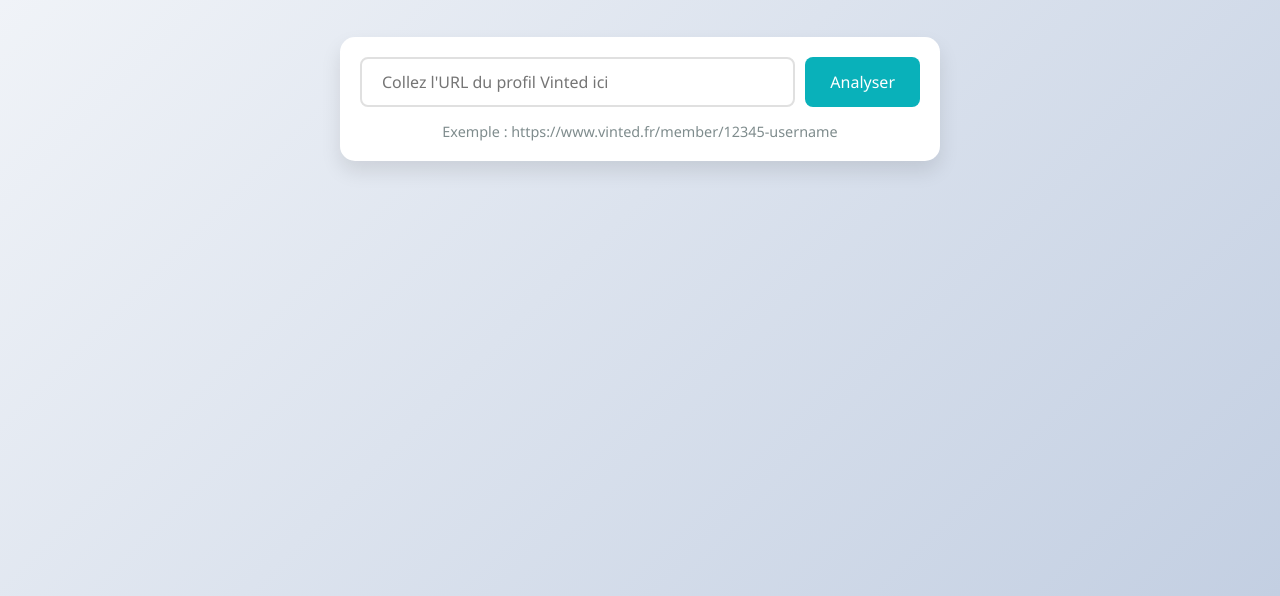
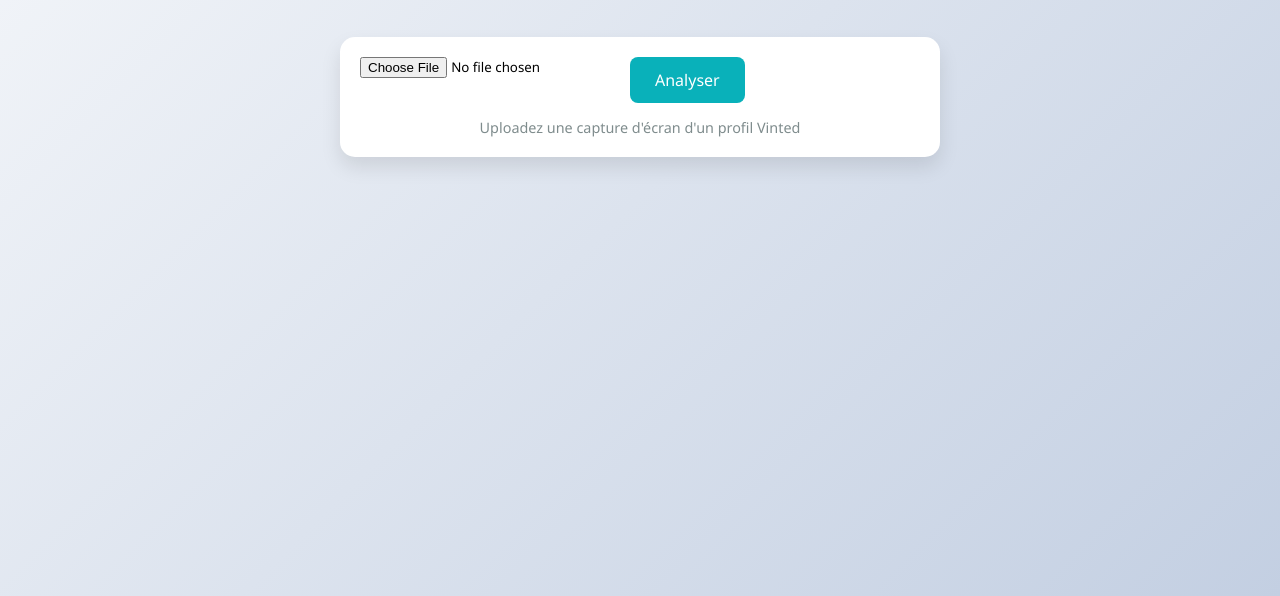
Before and after one commit to netraax/vintedtest, a website: page index.html in a window 1280 px wide. Shown: the part 204-800 px from the top of the page. Drawn offline with Linux system fonts and the light colour scheme.

Commit message:
Update index.html

```diff
--- a/index.html
+++ b/index.html
@@ -139,13 +139,13 @@
 
 <div class="search-container">
     <div class="search-box">
-                <input type="url"
-                       placeholder="Collez l'URL du profil Vinted ici"
-                       id="profile-url">
-                <button onclick="analyzeProfile()">Analyser</button>
+        <input type="file"
+               accept="image/*"
+               id="screenshot-input">
+        <button onclick="analyzeScreenshot()">Analyser</button>
     </div>
     <p class="example">
-                Exemple : https://www.vinted.fr/member/12345-username
+        Uploadez une capture d'écran d'un profil Vinted
     </p>
 </div>
 
```
Lines whose indentation alone changed are shown as unchanged.
